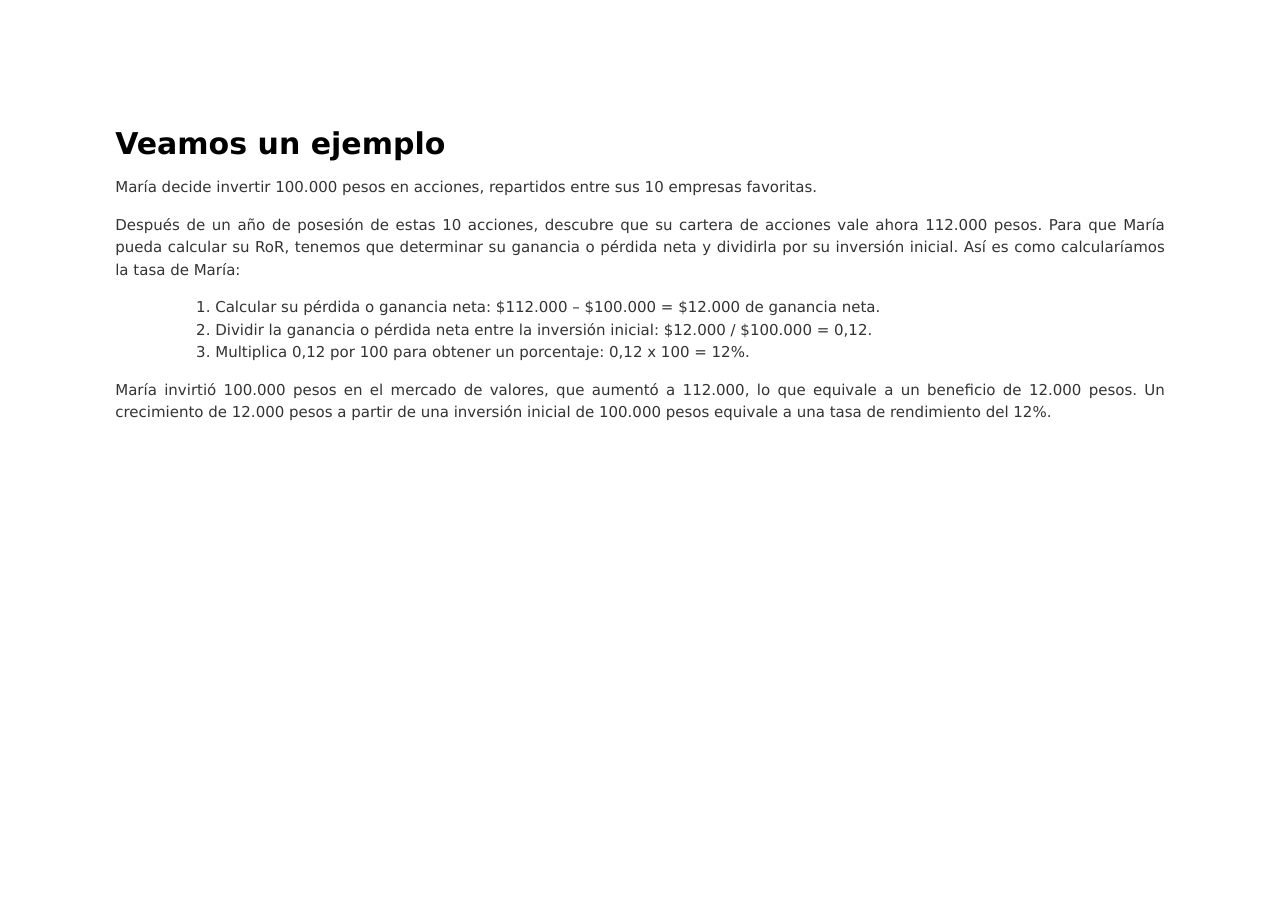
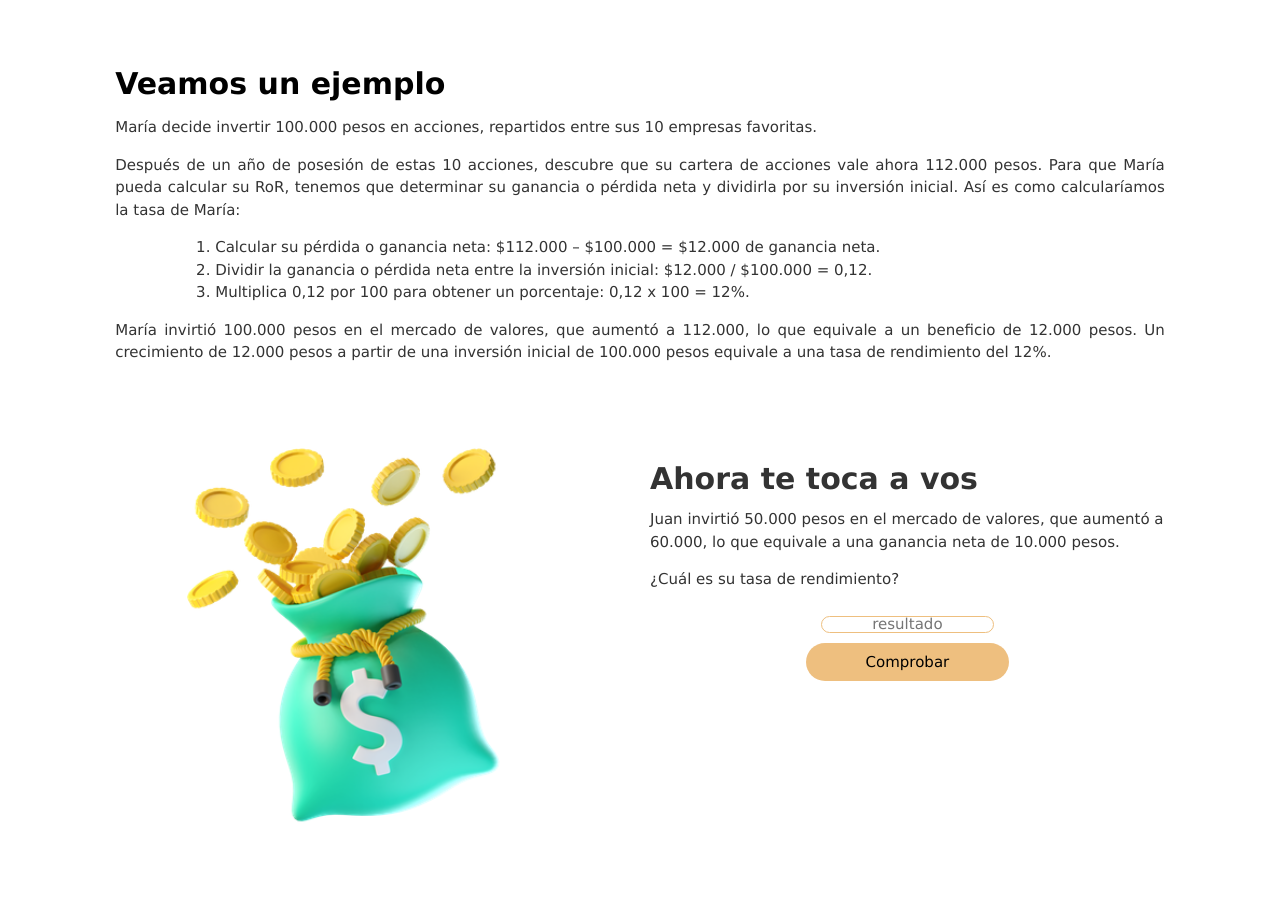
Before and after one commit to UCC-LabCompu2-Historico/proyecto2023-rojas-nicolas, a plain HTML site: page index.html in a window 1280 px wide. Shown: the part 1251-2156 px from the top of the page. Before the commit the page ends 1750 px from the top, so only its background shows below. Drawn offline with Linux system fonts and the light colour scheme.

Commit message:
seccion ejercicio HTML + CSS

```diff
--- a/index.html
+++ b/index.html
@@ -15,10 +15,9 @@
 
 <header>
 
-    <a href="#" class="logo">AmigoInversor</a>
+    <a href="#home" class="logo">AmigoInversor</a>
     <nav class="navbar">
-        <a href="#home">Home</a>
-        <a href="#ejercicios">Ejercicio</a>
+        <a href="index.html">Home</a>
     </nav>
 
 </header>
@@ -75,6 +74,7 @@
 <!-- example section starts -->
 
 <section class="example" id="example">
+
     <h3>Veamos un ejemplo</h3>
 
     <p>María decide invertir 100.000 pesos en acciones, repartidos entre sus 10 empresas favoritas. </p>
@@ -105,5 +105,37 @@
 
 <!-- example section ends -->
 
+<!-- exercise section starts -->
+
+<section class="exercise" id="exercise">
+
+    <div class="row">
+
+        <div class="img-container">
+            <img src="imagenes/money-bag-5191982-4334772.png" alt="imagen dinero">
+        </div>
+
+        <div class="content">
+            <h3>Ahora te toca a vos</h3>
+            <p>Juan invirtió 50.000 pesos en el mercado de valores, que aumentó a 60.000, lo que equivale a una ganancia neta de 10.000 pesos.</p>
+            <p>¿Cuál es su tasa de rendimiento?</p>
+
+            <form>
+                <input type="number" placeholder="resultado" class="box" id="respuesta" name="respuesta">
+                <button type="submit" class="btm">Comprobar</button>
+
+            </form>
+
+            <canvas></canvas> <!-- a implementar en futura popup-->
+
+        </div>
+
+    </div>
+
+</section>
+
+
+<!-- exercise section ends -->
+
 </body>
 </html>
--- a/style.css
+++ b/style.css
@@ -22,7 +22,7 @@ html{
 
 
 section{
-    padding: 2rem 9%;
+    padding: 0px 9%;
 }
 
 header{
@@ -130,7 +130,7 @@ header .navbar a:hover{
 }
 
 .example{
-    margin-bottom: 50px;
+    margin-bottom: 20px;
     width: 100%;
 }
 .example h3{
@@ -153,3 +153,87 @@ header .navbar a:hover{
     line-height: 1.5;
     padding: 1rem 0 .5rem 100px;
 }
+
+.exercise .row{
+    display: flex;
+    align-items: center;
+    gap: 2rem;
+    flex-wrap: wrap;
+}
+
+.exercise .row .img-container{
+    flex: 1 1 40rem;
+    position: relative;
+}
+
+.exercise .row .img-container img{
+    width: 100%;
+    border: 1.5rem solid #fff;
+    border-radius: .5rem;
+    height: 100%;
+    object-fit: cover;
+}
+
+.exercise .row .img-container h3{
+    position: absolute;
+    top: 50%;
+    transform: translateY(-50%);
+    font-size: 3rem;
+    background: #fff;
+    padding: 1rem 2rem;
+    text-align: center;
+    mix-blend-mode: screen;
+}
+
+.exercise .row .content{
+    flex: 1 1 40rem;
+}
+
+
+.exercise .row .content h3{
+    font-size: 3rem;
+    color: #333;
+    margin-bottom: 0.5%;
+}
+
+.exercise .row .content p{
+    font-size: 1.5rem;
+    color: #333;
+    padding: 1rem 0 .5rem;
+    line-height: 1.5;
+}
+
+.exercise .row .content form {
+    display: flex;
+    flex-direction: column;
+    align-items: center;
+    margin-top: 20px;
+}
+
+input[type=number]::-webkit-inner-spin-button,
+input[type=number]::-webkit-outer-spin-button {
+    -webkit-appearance: none;
+    margin: 0;
+}
+
+.box{
+    border-radius: 10px;
+    border: 1px solid var(--gold);
+    text-align: center;
+}
+
+.box::placeholder{
+    font-size: 1.5rem;
+    text-align: center;
+}
+
+.exercise .row .content button{
+    font-size: 1.5rem;
+    padding: 10px 60px;
+    background: var(--gold);
+    outline: none;
+    cursor: pointer;
+    border: 0;
+    border-radius: 30px;
+    margin-top: 10px;
+}
```
Also changed, not shown: imagenes/money-bag-5191982-4334772.png (added), 1 other file.
